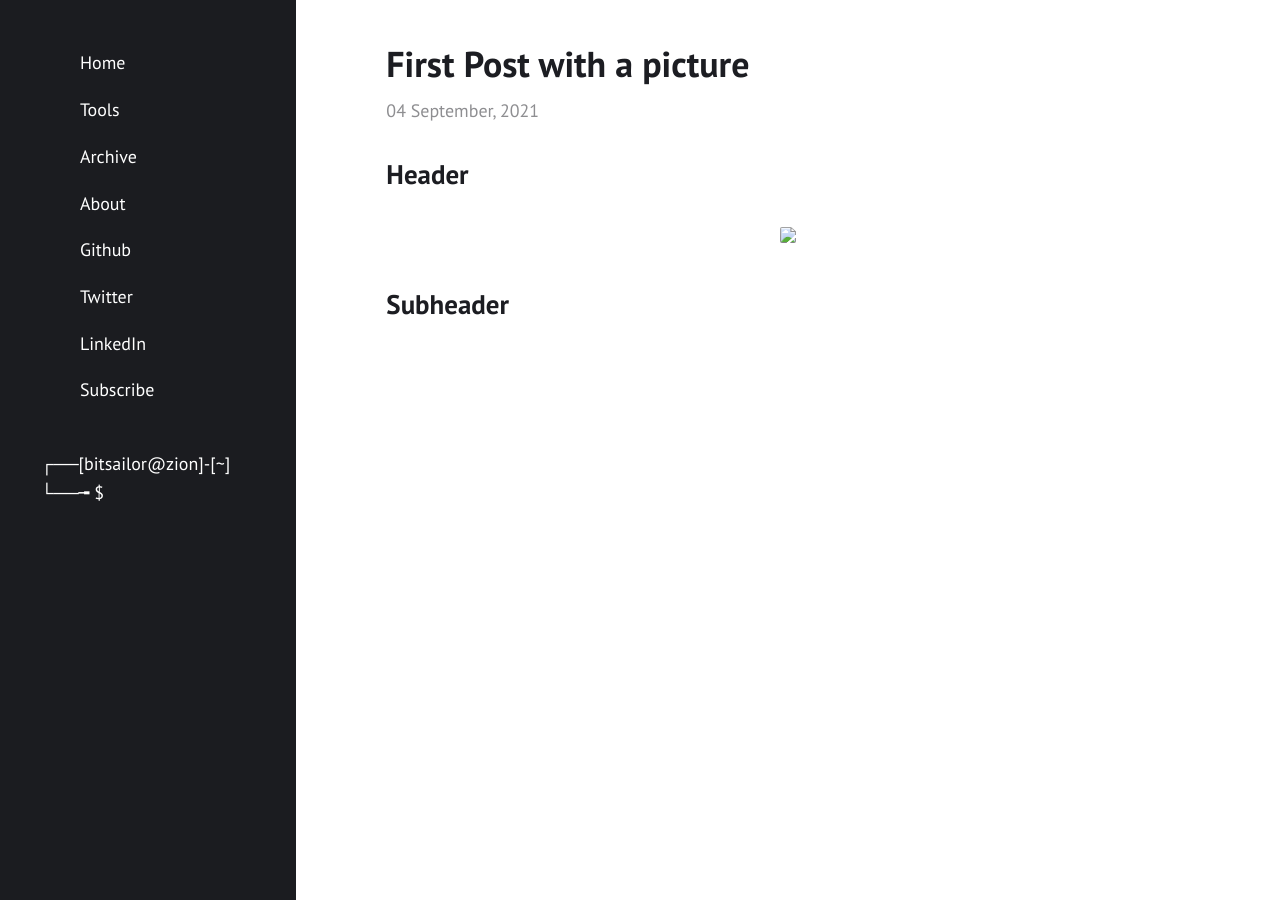
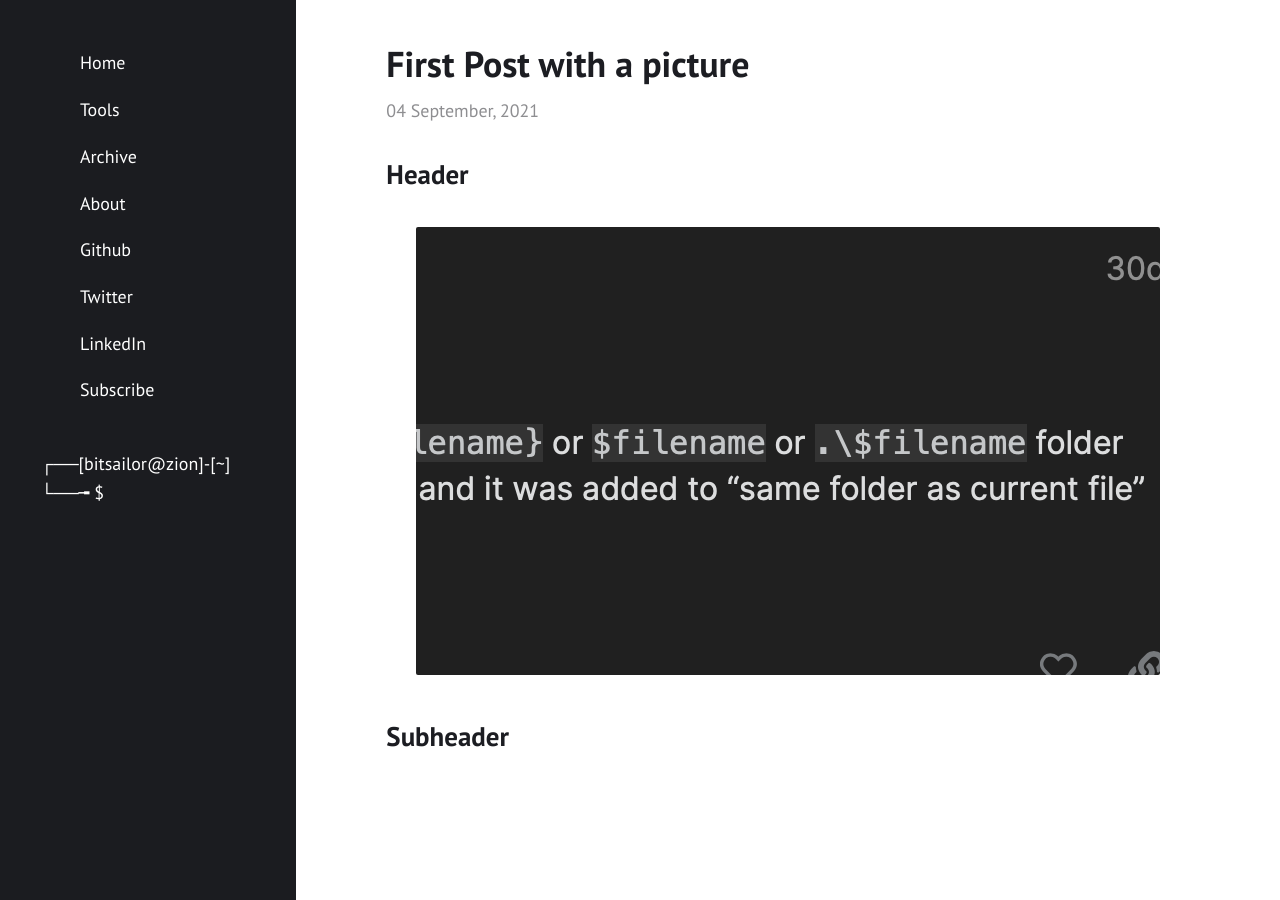
Before and after one commit to bitsailor/bitsailor.github.io, a Jekyll site: the page built from _posts/2021-09-04-this-is-my-frirs-post.md, in a window 1280 px wide. Built offline with Jekyll 4.4.1, drawn with Linux system fonts in a browser that asks for light colours.

Commit message:
pictures

```diff
--- a/_posts/2021-09-04-this-is-my-frirs-post.md
+++ b/_posts/2021-09-04-this-is-my-frirs-post.md
@@ -5,7 +5,7 @@
 
 # Header
 <p align="center">
-  <img src="assets/posts/2021-09-04-this-is-my-frirs-post/image-20211119181448183.png">
+  <img src="/assets/posts/2021-09-04-this-is-my-frirs-post/image-20211119181448183.png">
 </p>
 
 ## Subheader
```
Also changed, not shown: assets/posts/2021-09-04-this-is-my-frirs-post/image-20211119181448183.png (renamed from _posts/assets/posts/2021-09-04-this-is-my-frirs-post/image-20211119181448183.png).
